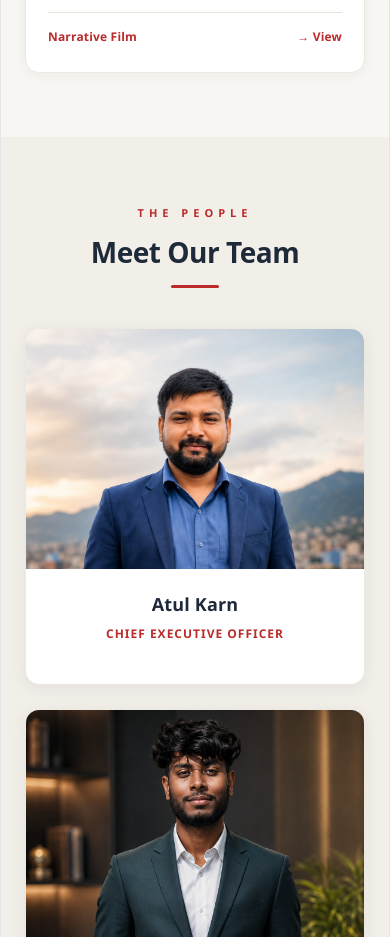
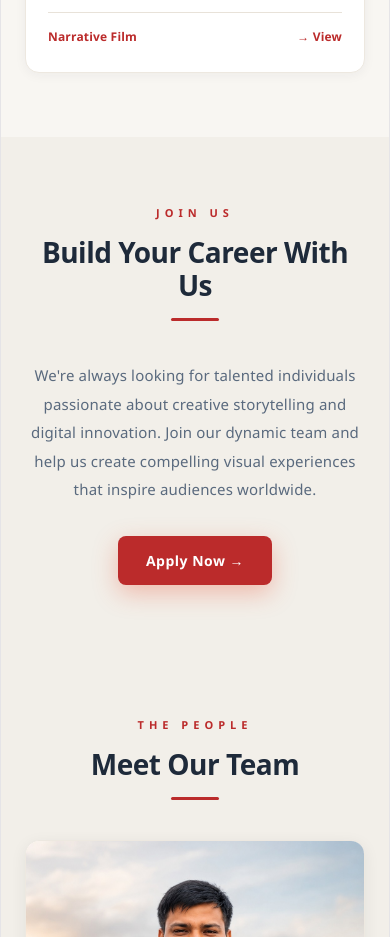
Before and after one commit to Aalok48/chitransh, a React (Vite) app: page / in a window 390 px wide. Shown: the part 9080-10017 px from the top of the page. Built offline with nearby package versions, Linux system fonts and the light colour scheme.

Commit message:
Add Career and Gallery sections with navigation integration

```diff
--- a/src/App.jsx
+++ b/src/App.jsx
@@ -25,7 +25,7 @@ const T = {
   blue: "#4A9EDD",
 };
 
-const NAV_LINKS = ["About", "Services", "Projects", "Team", "Contact"];
+const NAV_LINKS = ["About", "Services", "Projects", "Team", "Career", "Gallery", "Contact"];
 
 const SERVICES = [
   { icon: "🎬", title: "Audio-Visual Services", desc: "Film production, animation, motion graphics, and digital content crafted to communicate clearly, engage audiences, and strengthen brand impact.", items: ["Advertisement & TVC", "Video Documentary", "Music Videos", "Animated Video (2D/3D)", "Short Videos", "Radio/TV PSAs", "Wedding & Event Coverage"] },
@@ -59,6 +59,15 @@ const TEAM = [
   { name: "Dipesh Shrestha", role: "Graphic Designer", image: team.dipesh },
   { name: "Matrika Subedi", role: "Consultant", image: team.matrika },
   { name: "Srabina Dhungana", role: "Content Creator", image: team.srabina },
+];
+
+const GALLERY = [
+  { title: "Project Showcase 1", description: "Compelling visual storytelling capturing the essence of brand innovation and creative excellence in every frame." },
+  { title: "Project Showcase 2", description: "Dynamic cinematography that brings concepts to life with precision, artistry, and technical mastery." },
+  { title: "Project Showcase 3", description: "Innovative production design creating memorable visual experiences that resonate with audiences globally." },
+  { title: "Project Showcase 4", description: "Professional execution showcasing our commitment to quality, creativity, and exceptional visual narratives." },
+  { title: "Project Showcase 5", description: "Artistic direction combining technical expertise with creative vision to deliver impactful visual content." },
+  { title: "Project Showcase 6", description: "Strategic visual communication that elevates brands through compelling storytelling and production excellence." },
 ];
 
 const TAG_COLORS = {
@@ -250,7 +259,7 @@ export default function ChitranshCreation() {
           loop
           playsInline
           preload="auto"
-          poster= {video.videoposter}
+          poster={video.videoposter}
           style={{
             position: "absolute",
             top: 0,
@@ -280,9 +289,6 @@ export default function ChitranshCreation() {
             Fuelling Brands <br />
             <span style={{ color: "#fff" }}>Through Film</span>
           </h1>
-          {/* <p style={{ color: "rgba(255,255,255,0.45)", fontSize: isMobile ? 11 : 13, letterSpacing: 5, textTransform: "uppercase", marginBottom: 28 }}>
-            Fuelling Brands Through Film
-          </p> */}
           <p style={{ color: "rgba(255,255,255,0.65)", fontSize: isMobile ? 15 : 18, maxWidth: 560, margin: "0 auto 44px", lineHeight: 1.75, fontWeight: 300 }}>
             We transform ideas into compelling audio-visual experiences that inspire, connect, and elevate brands — with storytelling at the heart of everything we do.
           </p>
@@ -468,6 +474,23 @@ export default function ChitranshCreation() {
         </div>
       </section>
 
+      {/* ══ CAREER ═══════════════════════════════════════════════════════════ */}
+      <section ref={el => sectionsRef.current["Career"] = el} style={{ padding: sp, background: T.bgAlt, width: "100%", boxSizing: "border-box" }}>
+        <div style={{ textAlign: "center", marginBottom: isMobile ? 40 : 60 }}>
+          <p style={{ color: T.accent, fontSize: 11, letterSpacing: 5, fontWeight: 700, textTransform: "uppercase", marginBottom: 12 }}>Join Us</p>
+          <h2 style={{ fontSize: isMobile ? 28 : 40, fontWeight: 800, letterSpacing: -0.5, marginBottom: 16, color: T.navy }}>Build Your Career With Us</h2>
+          <div style={{ width: 48, height: 3, background: T.accent, borderRadius: 2, margin: "0 auto" }} />
+        </div>
+        <div style={{ maxWidth: 620, margin: "0 auto", textAlign: "center" }}>
+          <p style={{ fontSize: 15, lineHeight: 1.9, color: T.slate, marginBottom: 32 }}>
+            We're always looking for talented individuals passionate about creative storytelling and digital innovation. Join our dynamic team and help us create compelling visual experiences that inspire audiences worldwide.
+          </p>
+          <a href="https://docs.google.com/forms/d/e/1FAIpQLSdQTFWTbrNMrDMK5U_oSG8sucnpMm5qy07jRD71Gnd8FjT6GA/viewform?usp=publish-editor" target="_blank" rel="noopener noreferrer" style={{ background: T.accent, color: "#fff", border: "none", padding: isMobile ? "13px 28px" : "15px 36px", fontSize: 14, fontWeight: 700, borderRadius: 8, cursor: "pointer", letterSpacing: 0.5, boxShadow: "0 8px 24px rgba(232,86,58,0.35)", textDecoration: "none", display: "inline-block", transition: "opacity 0.2s" }} onMouseEnter={e => e.currentTarget.style.opacity = "0.9"} onMouseLeave={e => e.currentTarget.style.opacity = "1"}>
+            Apply Now →
+          </a>
+        </div>
+      </section>
+
       {/* ══ TEAM ═════════════════════════════════════════════════════════════ */}
       <section ref={el => sectionsRef.current["Team"] = el} style={{ padding: sp, background: T.bgAlt, width: "100%", boxSizing: "border-box" }}>
         <div style={{ textAlign: "center", marginBottom: isMobile ? 40 : 60 }}>
@@ -498,6 +521,38 @@ export default function ChitranshCreation() {
         </div>
       </section>
 
+      {/* ══ GALLERY ══════════════════════════════════════════════════════════ */}
+      <section ref={el => sectionsRef.current["Gallery"] = el} style={{ padding: sp, background: T.bg, width: "100%", boxSizing: "border-box" }}>
+        <div style={{ textAlign: "center", marginBottom: isMobile ? 40 : 60 }}>
+          <p style={{ color: T.accent, fontSize: 11, letterSpacing: 5, fontWeight: 700, textTransform: "uppercase", marginBottom: 12 }}>Portfolio Gallery</p>
+          <h2 style={{ fontSize: isMobile ? 28 : 40, fontWeight: 800, letterSpacing: -0.5, color: T.navy, marginBottom: 16 }}>Our Creative Work</h2>
+          <div style={{ width: 48, height: 3, background: T.accent, borderRadius: 2, margin: "0 auto" }} />
+        </div>
+        <div style={{ display: "grid", gridTemplateColumns: isMobile ? "1fr" : isTablet ? "1fr 1fr" : "repeat(3, 1fr)", gap: 24 }}>
+          {GALLERY.map((g, i) => (
+            <div key={i} style={{
+              background: T.bgCard,
+              borderRadius: 14,
+              overflow: "hidden",
+              border: `1px solid ${T.borderCard}`,
+              boxShadow: "0 2px 12px rgba(30,42,58,0.05)",
+              transition: "transform 0.2s, box-shadow 0.2s",
+            }}
+            onMouseEnter={e => { e.currentTarget.style.transform = "translateY(-4px)"; e.currentTarget.style.boxShadow = "0 12px 32px rgba(30,42,58,0.12)"; }}
+            onMouseLeave={e => { e.currentTarget.style.transform = "translateY(0)"; e.currentTarget.style.boxShadow = "0 2px 12px rgba(30,42,58,0.05)"; }}
+            >
+              <div style={{ height: isMobile ? 200 : 240, background: "linear-gradient(135deg, #E8E2D9 0%, #D4CCBF 100%)", display: "flex", alignItems: "center", justifyContent: "center", overflow: "hidden" }}>
+                <div style={{ fontSize: 48, color: "rgba(30,42,58,0.2)" }}>🖼️</div>
+              </div>
+              <div style={{ padding: "20px" }}>
+                <h3 style={{ fontSize: 16, fontWeight: 700, color: T.navy, marginBottom: 10 }}>{g.title}</h3>
+                <p style={{ fontSize: 13, color: T.slate, lineHeight: 1.6, margin: 0 }}>{g.description}</p>
+              </div>
+            </div>
+          ))}
+        </div>
+      </section>
+
       {/* ══ CONTACT ══════════════════════════════════════════════════════════ */}
       <section ref={el => sectionsRef.current["Contact"] = el} style={{ background: T.bgDark, padding: sp, width: "100%", boxSizing: "border-box" }}>
         <div style={{ display: "grid", gridTemplateColumns: isDesktop ? "1fr 1fr" : "1fr", gap: isDesktop ? 80 : 52, alignItems: "start" }}>
@@ -516,7 +571,7 @@ export default function ChitranshCreation() {
               {/* Phone */}
               <div style={{ display: "flex", alignItems: "flex-start", gap: 14 }}>
                 <div style={{ width: 40, height: 40, background: "rgba(232,86,58,0.15)", borderRadius: 10, display: "flex", alignItems: "center", justifyContent: "center", flexShrink: 0 }}>
-                  <img src= {icon.phone} alt="Phone" style={{ width: 20, height: 20, objectFit: "contain" }} />
+                  <img src={icon.phone} alt="Phone" style={{ width: 20, height: 20, objectFit: "contain" }} />
                 </div>
                 <div>
                   <div style={{ display: "flex", flexDirection: "column", gap: 6 }}>
@@ -537,7 +592,7 @@ export default function ChitranshCreation() {
               {/* Email */}
               <div style={{ display: "flex", alignItems: "flex-start", gap: 14, marginTop: 14 }}>
                 <div style={{ width: 40, height: 40, background: "rgba(232,86,58,0.15)", borderRadius: 10, display: "flex", alignItems: "center", justifyContent: "center", flexShrink: 0 }}>
-                  <img src= {icon.mail} alt="Email" style={{ width: 20, height: 20, objectFit: "contain" }} />
+                  <img src={icon.mail} alt="Email" style={{ width: 20, height: 20, objectFit: "contain" }} />
                 </div>
                 <div>
                   <a href="mailto:creationchitransh8@gmail.com" style={{ color: "rgba(255,255,255,0.8)", fontSize: 14, textDecoration: "none", transition: "color 0.2s" }}
@@ -550,7 +605,7 @@ export default function ChitranshCreation() {
               {/* Address */}
               <div style={{ display: "flex", alignItems: "flex-start", gap: 14, marginTop: 14 }}>
                 <div style={{ width: 40, height: 40, background: "rgba(232,86,58,0.15)", borderRadius: 10, display: "flex", alignItems: "center", justifyContent: "center", flexShrink: 0 }}>
-                  <img src= {icon.location} alt="Location" style={{ width: 20, height: 20, objectFit: "contain" }} />
+                  <img src={icon.location} alt="Location" style={{ width: 20, height: 20, objectFit: "contain" }} />
                 </div>
                 <div>
                   <a href="https://www.google.com/maps/search/27.69973650865905,85.3450369427827" target="_blank" rel="noopener noreferrer" style={{ color: "rgba(255,255,255,0.8)", fontSize: 14, textDecoration: "none", lineHeight: 1.7, transition: "color 0.2s" }}
```
